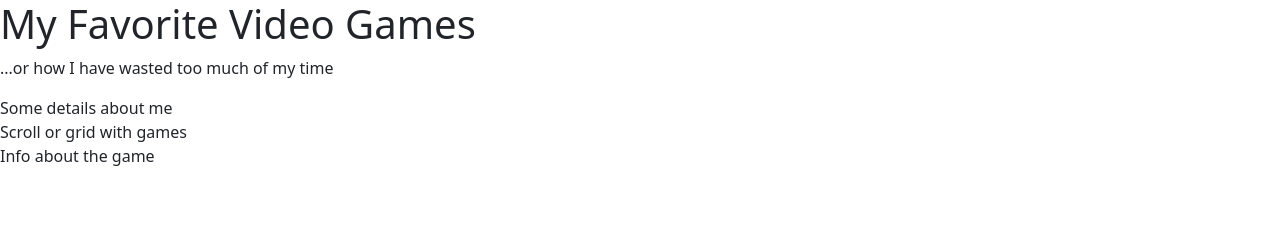
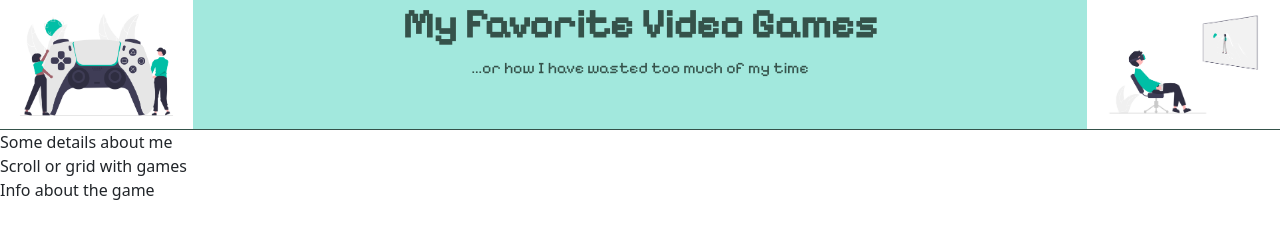
Before and after one commit to clcovey-tlg/fav_games, a plain HTML site: page index.html in a window 1280 px wide. Drawn offline with nearby package versions, Linux system fonts and the light colour scheme.

Commit message:
very basic header style

```diff
--- a/index.html
+++ b/index.html
@@ -4,6 +4,12 @@
     <meta charset="UTF-8" />
     <meta name="viewport" content="width=device-width, initial-scale=1.0" />
     <title>Favorite Video Games</title>
+    <link rel="preconnect" href="https://fonts.googleapis.com" />
+    <link rel="preconnect" href="https://fonts.gstatic.com" crossorigin />
+    <link
+      href="https://fonts.googleapis.com/css2?family=Pixelify+Sans&display=swap"
+      rel="stylesheet"
+    />
     <link
       href="https://cdn.jsdelivr.net/npm/bootstrap@5.3.2/dist/css/bootstrap.min.css"
       rel="stylesheet"
@@ -14,8 +20,22 @@
   </head>
   <body>
     <header>
-      <h1>My Favorite Video Games</h1>
-      <p>...or how I have wasted too much of my time</p>
+      <div class="row">
+        <img
+          class="col-2"
+          src="images/undraw_Gaming_re_cma2.png"
+          alt="people around a video game controller"
+        />
+        <div class="col-8">
+          <h1>My Favorite Video Games</h1>
+          <p>...or how I have wasted too much of my time</p>
+        </div>
+        <img
+          class="col-2"
+          src="images/undraw_Virtual_reality_re_yg8i.png"
+          alt="person playing a VR game"
+        />
+      </div>
     </header>
     <main>
       <aside>Some details about me</aside>
--- a/style.css
+++ b/style.css
@@ -0,0 +1,20 @@
+html {
+    box-sizing: border-box;
+--dark-slate-gray: #35524aff;
+--slate-gray: #627c85ff;
+--air-superiority-blue: #779cabff;
+--tiffany-blue: #a2e8ddff;
+--emerald: #32de8aff;
+}
+
+header {
+    background-color: var(--tiffany-blue);
+    font-family: 'Pixelify Sans', cursive;
+    text-align: center;
+    color: var(--dark-slate-gray);
+    border-bottom: 1px solid var(--dark-slate-gray);
+
+    & h1 {
+        font-weight: bolder;
+    }
+}
```
Also changed, not shown: images/undraw_Gaming_re_cma2.png (added), images/undraw_Virtual_reality_re_yg8i.png (added).
